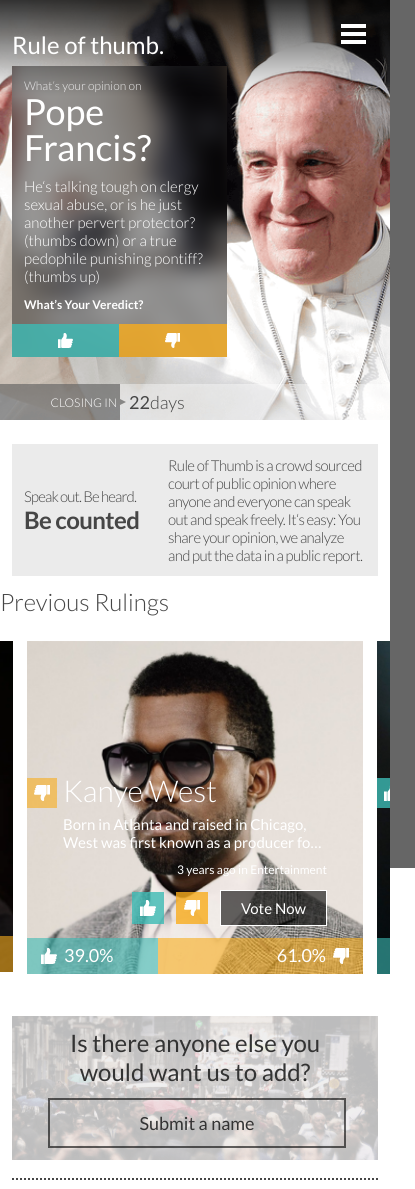
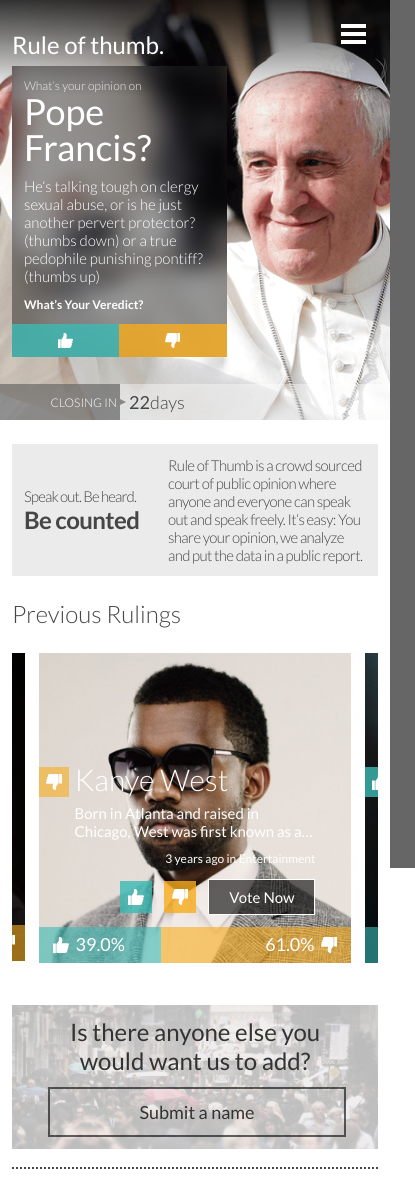
Before and after one commit to zemoga/ui-test, a React (Create React App) app in the folder react-ui-test/: page / in a window 390 px wide. Shown: the top 1189 px of the page, 415 px wide, since content can reach past the window. Built offline with nearby package versions, Linux system fonts and the light colour scheme.

Commit message:
fix: Code Review: Removed duplicated props in RulingItem components. In RulingItems.styles the styles with the property isListing were moved inside its parent node.

```diff
--- a/react-ui-test/src/components/PreviousRulings/RulingItem/RulingItem.styles.ts
+++ b/react-ui-test/src/components/PreviousRulings/RulingItem/RulingItem.styles.ts
@@ -21,47 +21,7 @@
   }
 `
 
-export const Ruling = styled.article<{ isListMode?: boolean }>`
-  position: relative;
-  overflow: hidden;
-  max-width: ${(props) => (!props.isListMode ? '96%' : '100%')};
-  margin: ${(props) => (!props.isListMode ? '0 auto 15px' : '0 0 15px')};
-  opacity: 0;
-  animation: ${showUp} 1s linear forwards;
-
-  &:before,
-  &:after {
-    display: ${(props) => (!props.isListMode ? 'none' : 'block')};
-  }
-
-  &:before {
-    content: '';
-    position: absolute;
-    width: 234px;
-    height: 100%;
-    top: 0;
-    left: 0;
-    background: linear-gradient(90deg, rgba(0, 0, 0, 0.0001) 70%, #888888 100%);
-    z-index: 0;
-  }
-
-  &:after {
-    content: '';
-    position: absolute;
-    width: calc(100% - 234px);
-    height: 100%;
-    top: 0;
-    right: 0;
-    background: linear-gradient(90deg, #888888 0%, #666666 50%, rgba(51, 51, 51, 0.6) 71.88%);
-    z-index: 0;
-  }
-
-  %:hover @media (${({ theme }) => theme.device.tablet}) {
-    max-width: ${(props) => (!props.isListMode ? '350px' : '100%')};
-  }
-`
-export const RulingImage = styled.img<{ isListMode?: boolean }>`
-  width: ${(props) => (!props.isListMode ? '100%' : '234px')};
+export const RulingImage = styled.img`
   margin-bottom: -3px;
 
   @media (${({ theme }) => theme.device.tablet}) {
@@ -69,25 +29,16 @@
   }
 `
 
-export const RulingWrapper = styled.div<{ isListMode?: boolean; isPositiveRuling?: boolean }>`
+export const RulingWrapper = styled.div<{ isPositiveRuling?: boolean }>`
   position: absolute;
   z-index: 1;
   width: 100%;
   display: flex;
   flex-wrap: wrap;
-  flex-direction: ${(props) => (!props.isListMode ? 'column' : 'row')};
-  align-items: ${(props) => (!props.isListMode ? 'center' : 'auto')};
-  height: ${(props) => (!props.isListMode ? 'auto' : '100%')};
   bottom: 0;
   left: 0;
-  padding-bottom: ${(props) => (!props.isListMode ? '48px' : '36px')};
-  padding-left: ${(props) => (!props.isListMode ? '36px' : '234px')};
   padding-right: 36px;
   box-sizing: border-box;
-
-  &:before {
-    display: ${(props) => (!props.isListMode ? 'none' : 'block')};
-  }
 
   &:before {
     ${thumbInsert}
@@ -102,24 +53,9 @@
   }
 `
 
-export const WrapperLeft = styled.div<{ isListMode?: boolean }>`
-  width: ${(props) => (!props.isListMode ? '100%' : 'calc(100% - 210px)')};
-  padding-right: ${(props) => (!props.isListMode ? '0' : '30px')};
-  align-self: ${(props) => (!props.isListMode ? 'auto' : 'center')};
-`
-
-export const WrapperRight = styled.div<{ isListMode?: boolean }>`
-  width: ${(props) => (!props.isListMode ? '100%' : '210px')};
-  align-self: ${(props) => (!props.isListMode ? 'auto' : 'center')};
-`
-
-export const NameTitle = styled.h3<{ isListMode?: boolean; isPositiveRuling?: boolean }>`
+export const NameTitle = styled.h3<{ isPositiveRuling?: boolean }>`
   position: relative;
   margin: 0;
-
-  &:before {
-    display: ${(props) => (!props.isListMode ? 'block' : 'none')};
-  }
 
   &:before {
     ${thumbInsert}
@@ -333,3 +269,76 @@
     display: inline-block;
   }
 `
+
+export const Ruling = styled.article<{ isListMode?: boolean }>`
+  position: relative;
+  overflow: hidden;
+  max-width: ${(props) => (!props.isListMode ? '96%' : '100%')};
+  margin: ${(props) => (!props.isListMode ? '0 auto 15px' : '0 0 15px')};
+  opacity: 0;
+  animation: ${showUp} 1s linear forwards;
+
+  &:before,
+  &:after {
+    display: ${(props) => (!props.isListMode ? 'none' : 'block')};
+  }
+
+  &:before {
+    content: '';
+    position: absolute;
+    width: 234px;
+    height: 100%;
+    top: 0;
+    left: 0;
+    background: linear-gradient(90deg, rgba(0, 0, 0, 0.0001) 70%, #888888 100%);
+    z-index: 0;
+  }
+
+  &:after {
+    content: '';
+    position: absolute;
+    width: calc(100% - 234px);
+    height: 100%;
+    top: 0;
+    right: 0;
+    background: linear-gradient(90deg, #888888 0%, #666666 50%, rgba(51, 51, 51, 0.6) 71.88%);
+    z-index: 0;
+  }
+
+  @media (${({ theme }) => theme.device.tablet}) {
+    max-width: ${(props) => (!props.isListMode ? '350px' : '100%')};
+  }
+
+  ${RulingImage} {
+    width: ${(props) => (!props.isListMode ? '100%' : '234px')};
+  }
+
+  ${RulingWrapper} {
+    flex-direction: ${(props) => (!props.isListMode ? 'column' : 'row')};
+    align-items: ${(props) => (!props.isListMode ? 'center' : 'auto')};
+    height: ${(props) => (!props.isListMode ? 'auto' : '100%')};
+    padding-bottom: ${(props) => (!props.isListMode ? '48px' : '36px')};
+    padding-left: ${(props) => (!props.isListMode ? '36px' : '234px')};
+
+    &:before {
+      display: ${(props) => (!props.isListMode ? 'none' : 'block')};
+    }
+  }
+
+  .WrapperLeft {
+    width: ${(props) => (!props.isListMode ? '100%' : 'calc(100% - 210px)')};
+    padding-right: ${(props) => (!props.isListMode ? '0' : '30px')};
+    align-self: ${(props) => (!props.isListMode ? 'auto' : 'center')};
+  }
+
+  .WrapperRight {
+    width: ${(props) => (!props.isListMode ? '100%' : '210px')};
+    align-self: ${(props) => (!props.isListMode ? 'auto' : 'center')};
+  }
+
+  ${NameTitle} {
+    &:before {
+      display: ${(props) => (!props.isListMode ? 'block' : 'none')};
+    }
+  }
+`
--- a/react-ui-test/src/components/PreviousRulings/RulingItem/RulingItem.tsx
+++ b/react-ui-test/src/components/PreviousRulings/RulingItem/RulingItem.tsx
@@ -16,8 +16,6 @@
   BottomGauge,
   UpGauge,
   DownGauge,
-  WrapperLeft,
-  WrapperRight,
 } from './RulingItem.styles'
 
 const RulingItem = ({ data, isListMode }: RulingItemDataTypes) => {
@@ -135,16 +133,15 @@
         sizes='(min-width: 750px) 1440px, 100vw'
         src={`./assets/rulings_images/${imageFileName}`}
         alt={data.name}
-        isListMode={isListMode}
       />
-      <RulingWrapper isListMode={isListMode} isPositiveRuling={isPositiveRuling}>
-        <WrapperLeft isListMode={isListMode}>
-          <NameTitle isListMode={isListMode} isPositiveRuling={isPositiveRuling} tabIndex={0}>
+      <RulingWrapper isPositiveRuling={isPositiveRuling}>
+        <div className='WrapperLeft'>
+          <NameTitle isPositiveRuling={isPositiveRuling} tabIndex={0}>
             <span>{data.name}</span>
           </NameTitle>
           <Description tabIndex={0}>{data.description}</Description>
-        </WrapperLeft>
-        <WrapperRight isListMode={isListMode} tabIndex={0}>
+        </div>
+        <div className='WrapperRight' tabIndex={0}>
           <TimeStamp>
             {!alreadyVoted ? (
               <>
@@ -177,7 +174,7 @@
               {alreadyVoted ? 'Vote Again' : 'Vote Now'}
             </VoteButton>
           </RulingButtons>
-        </WrapperRight>
+        </div>
         <BottomGauge tabIndex={0}>
           <UpGauge
             percentaje={positivePercentaje}
--- a/react-ui-test/src/styles/global.ts
+++ b/react-ui-test/src/styles/global.ts
@@ -43,9 +43,10 @@
         margin: 1.5rem 1rem;
     }
 
-    main[role="main"] {
+    main {
         padding: 0 1rem;
         margin-top: 2rem;
+        overflow: hidden;
     }
 
     main h2,
```
